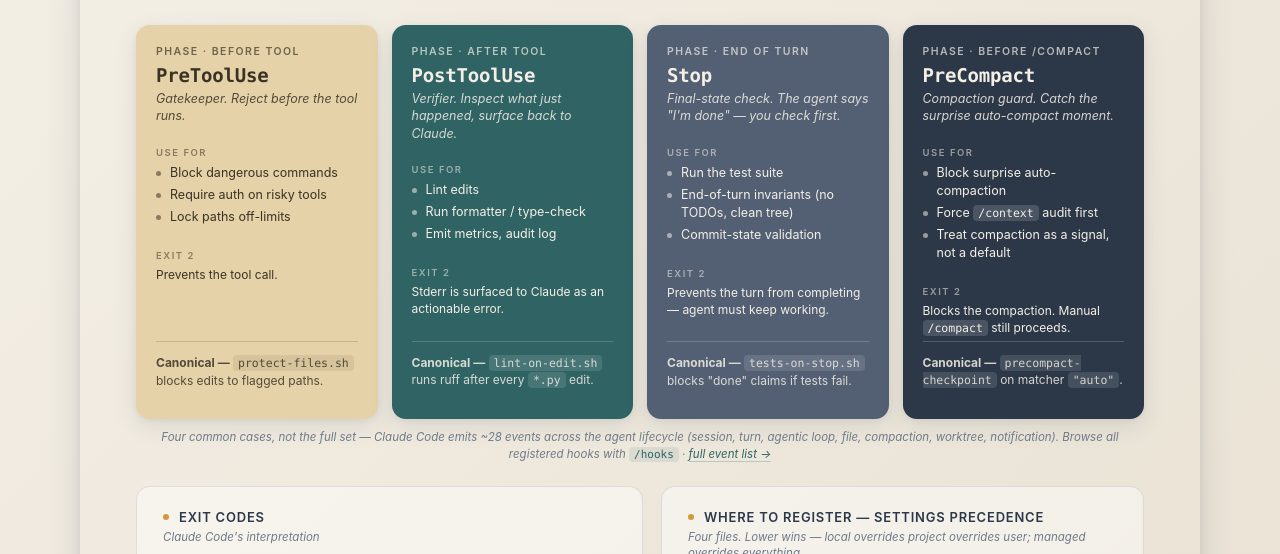
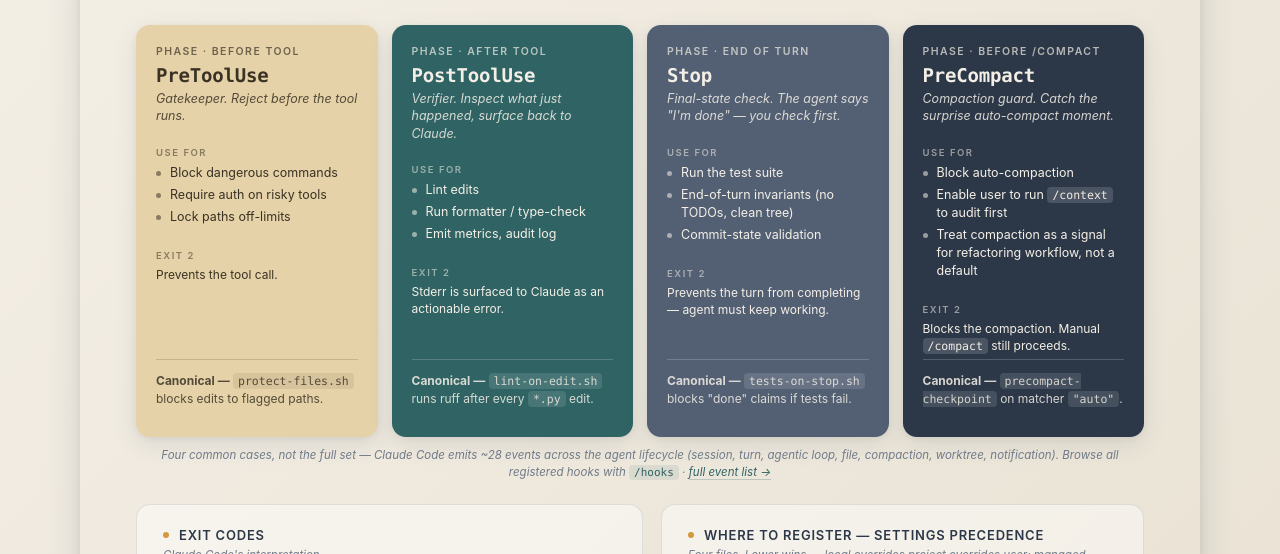
Before and after one commit to AlteredCraft/context-engineering-workshop-00, a plain HTML site: page docs/handouts/hook-events-card-mock.html in a window 1280 px wide. Shown: the part 194-748 px from the top of the page. Drawn offline with Linux system fonts and the light colour scheme.

Commit message:
copy tweaks for handouts

```diff
--- a/docs/handouts/hook-events-card-mock.html
+++ b/docs/handouts/hook-events-card-mock.html
@@ -567,9 +567,9 @@
 
       <div class="anatomy-label">Use for</div>
       <ul>
-        <li>Block surprise auto-compaction</li>
-        <li>Force <code>/context</code> audit first</li>
-        <li>Treat compaction as a signal, not a default</li>
+        <li>Block auto-compaction</li>
+        <li>Enable user to run <code>/context</code> to audit first</li>
+        <li>Treat compaction as a signal for refactoring workflow, not a default</li>
       </ul>
 
       <div class="anatomy-label">Exit 2</div>
```
Also changed, not shown: docs/handouts/agent-files-card-mock.html (+1 -1 lines), docs/handouts/context-ladder-card-mock.html (+1 -1 lines), docs/handouts/skill-spectrum-card-mock.html (+1 -1 lines).
